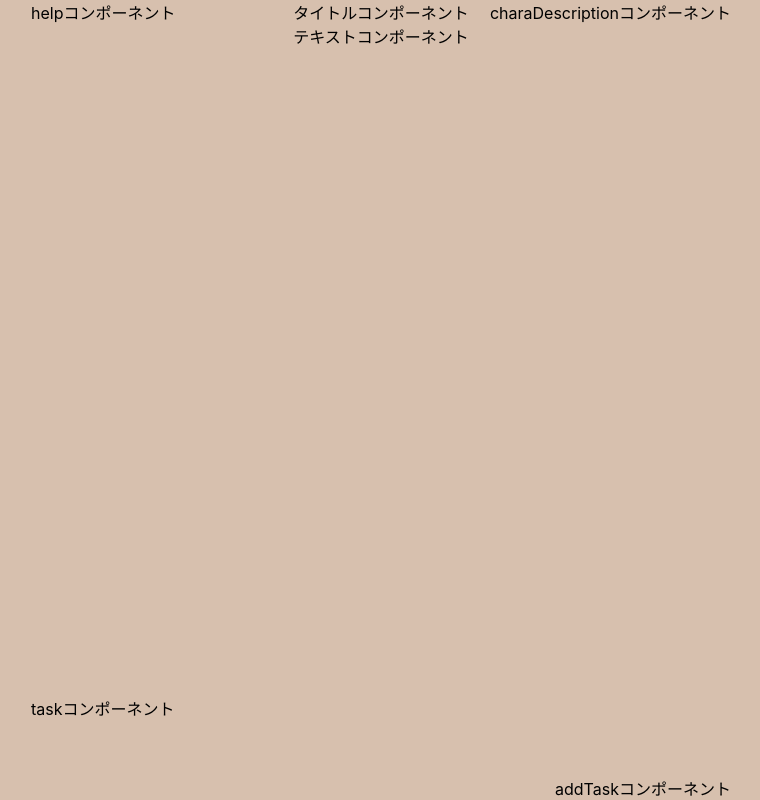
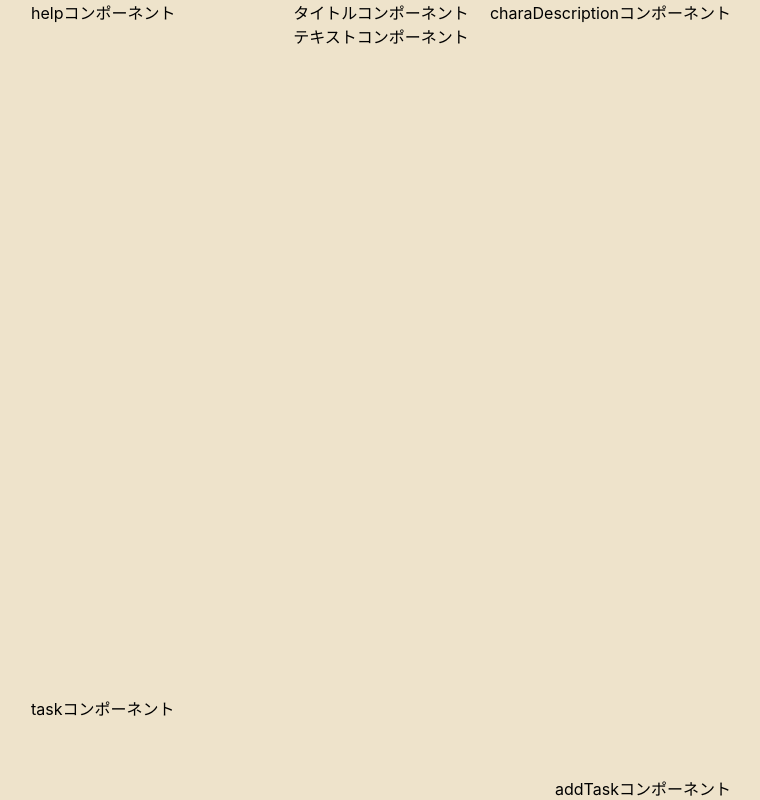
Before and after one commit to etoshuma-3642/training_of_ant, a React (Create React App) app in the folder frontend/: page / in a window 1280 px wide. Shown: the whole page, without its empty margins (259-1019 px from the left). Built offline with nearby package versions, Linux system fonts and the light colour scheme.

Commit message:
style: 背景色の変更

```diff
--- a/frontend/src/assets/scss/_normalize.scss
+++ b/frontend/src/assets/scss/_normalize.scss
@@ -1,7 +1,7 @@
 body {
   margin: 0;
   padding: 0;
-  background-color: #D7C0AE;
+  background-color: #EEE3CB;
   box-sizing: border-box;
 }
 p {
```
